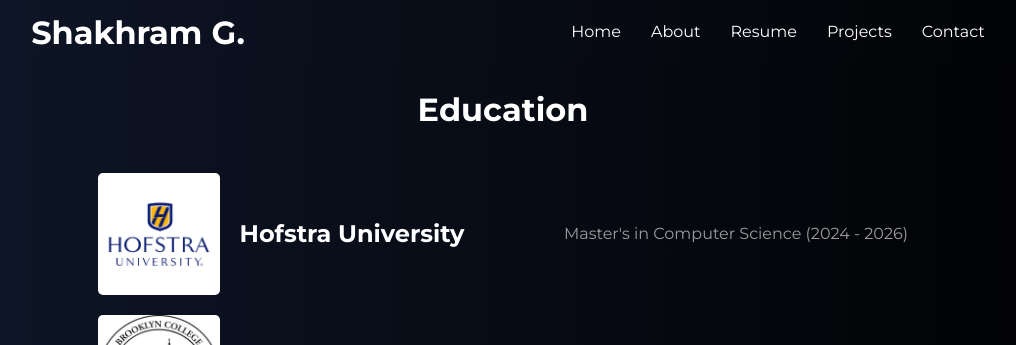
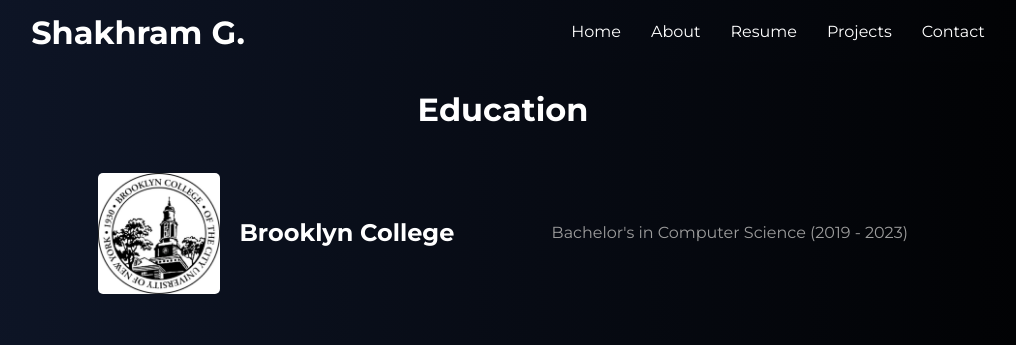
Before and after one commit to sgafurov/portfolio, a React (Create React App) app in the folder portfolio/: page /resume in a window 1280 px wide. Shown: the top 345 px of the page, without its empty margins (137-1153 px from the left). Built offline with nearby package versions, Linux system fonts and the light colour scheme.

Commit message:
Update education list

```diff
--- a/portfolio/src/components/Resume.js
+++ b/portfolio/src/components/Resume.js
@@ -10,7 +10,7 @@ export const Resume = () => {
       <div className="education-section">
         <h1 className="">Education</h1>
         <ul className="education-list">
-          <li className="education-item">
+          {/* <li className="education-item">
             <img
               src={hofstraLogo}
               alt="Hofstra University Logo"
@@ -20,7 +20,7 @@ export const Resume = () => {
             <div className="education-year">
               <p>Master's in Computer Science (2024 - 2026)</p>
             </div>
-          </li>
+          </li> */}
           <li className="education-item">
             <img
               src={brooklynCollegeLogo}
```
